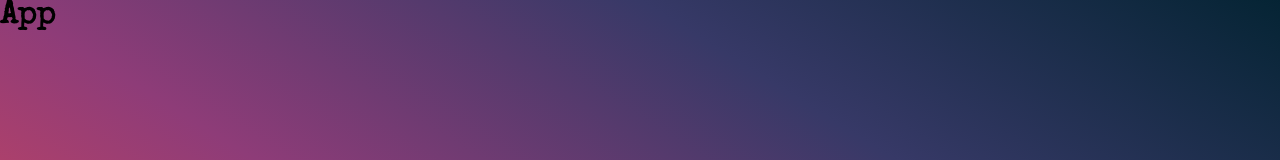
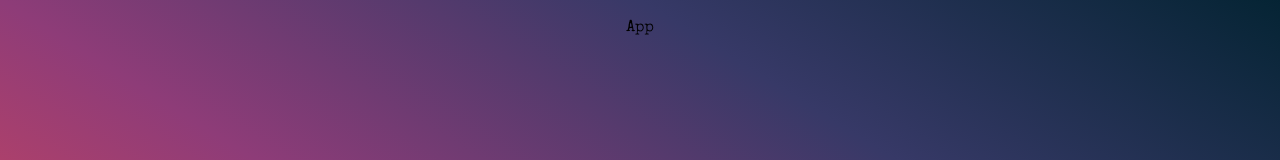
Before and after one commit to saidugurlu/spassvogel, a React (Create React App) app: page / in a window 1280 px wide. Shown: the top 160 px of the page. Built offline with nearby package versions, Linux system fonts and the light colour scheme.

Commit message:
row and wrapper componenets added

```diff
--- a/src/App.tsx
+++ b/src/App.tsx
@@ -1,11 +1,11 @@
-
-
-
+import { Wrapper } from "./components/styled/index";
 
 const App = () => {
   return (
-    <h1>App</h1>
-  )
-}
+    <Wrapper>
+      <div>App</div>
+    </Wrapper>
+  );
+};
 
-export default App
+export default App;
--- /dev/null
+++ b/src/components/styled/Wrapper.ts
@@ -0,0 +1,17 @@
+import styled, { DefaultTheme } from "styled-components";
+
+interface WrapperProps {
+  theme: DefaultTheme;
+}
+
+const Wrapper = styled.div<WrapperProps>`
+  display: flex;
+  flex-direction: column;
+  align-items: center;
+  max-width: 80rem;
+  padding: 20px;
+  margin: 0 auto;
+
+`;
+
+export default Wrapper;
--- /dev/null
+++ b/src/components/styled/index.ts
@@ -0,0 +1,6 @@
+import Wrapper from "./Wrapper";
+
+export {
+  Wrapper,
+
+};
--- a/src/my-theme.ts
+++ b/src/my-theme.ts
@@ -4,8 +4,9 @@ const myTheme: DefaultTheme = {
   borderRadius: '5px',
 
   colors: {
-    main: 'cyan',
-    secondary: 'magenta',
+    main: '#3c12fa',
+    secondary: '#8a28de',
+    white:"#fff",
 
   },
 };
--- a/src/styled.d.ts
+++ b/src/styled.d.ts
@@ -9,6 +9,8 @@ declare module 'styled-components' {
     colors: {
       main: string;
       secondary: string;
+    white: string,
+
     };
   }
 }
```
Also changed, not shown: src/components/styled/Row.ts (added, +11 -0 lines).
